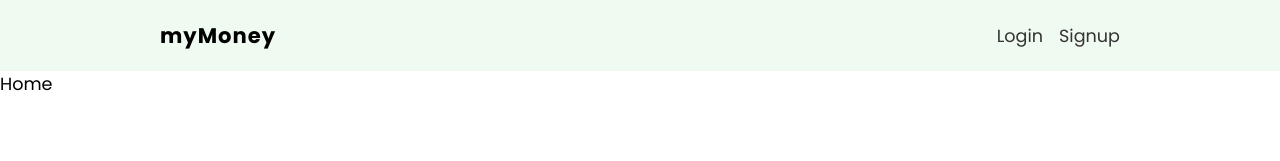
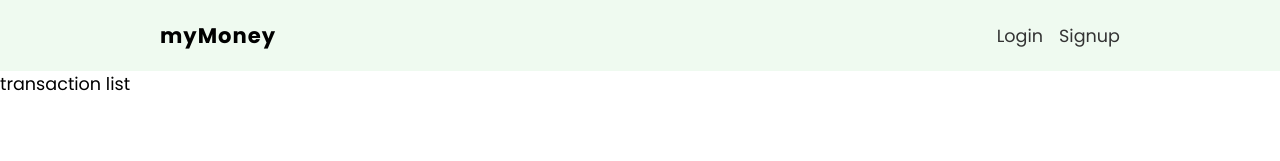
Before and after one commit to bitdern/my-money, a React (Create React App) app in the folder my-money/: page / in a window 1280 px wide. Shown: the top 161 px of the page. Built offline with nearby package versions, Linux system fonts and the light colour scheme; no server answers.

Commit message:
styles for tx list page

```diff
--- a/my-money/src/App.js
+++ b/my-money/src/App.js
@@ -11,6 +11,7 @@
   const { authIsReady } = useAuthContext();
 
   // need to figure out the "redirect" function in react v6 (lesson 131)
+  // --> conditional page rendering depending on whether or not a user is logged in.
 
   return (
     <div className="App">
--- a/my-money/src/pages/home/Home.js
+++ b/my-money/src/pages/home/Home.js
@@ -1,6 +1,11 @@
 // styles
-// import styles from "./Home.module.css";
+import styles from "./Home.module.css";
 
 export default function Home() {
-  return <div>Home</div>;
+  return (
+    <div className={styles.container}>
+      <div className={styles.content}>transaction list</div>
+      <div className={styles.sidebar}></div>
+    </div>
+  );
 }
```
